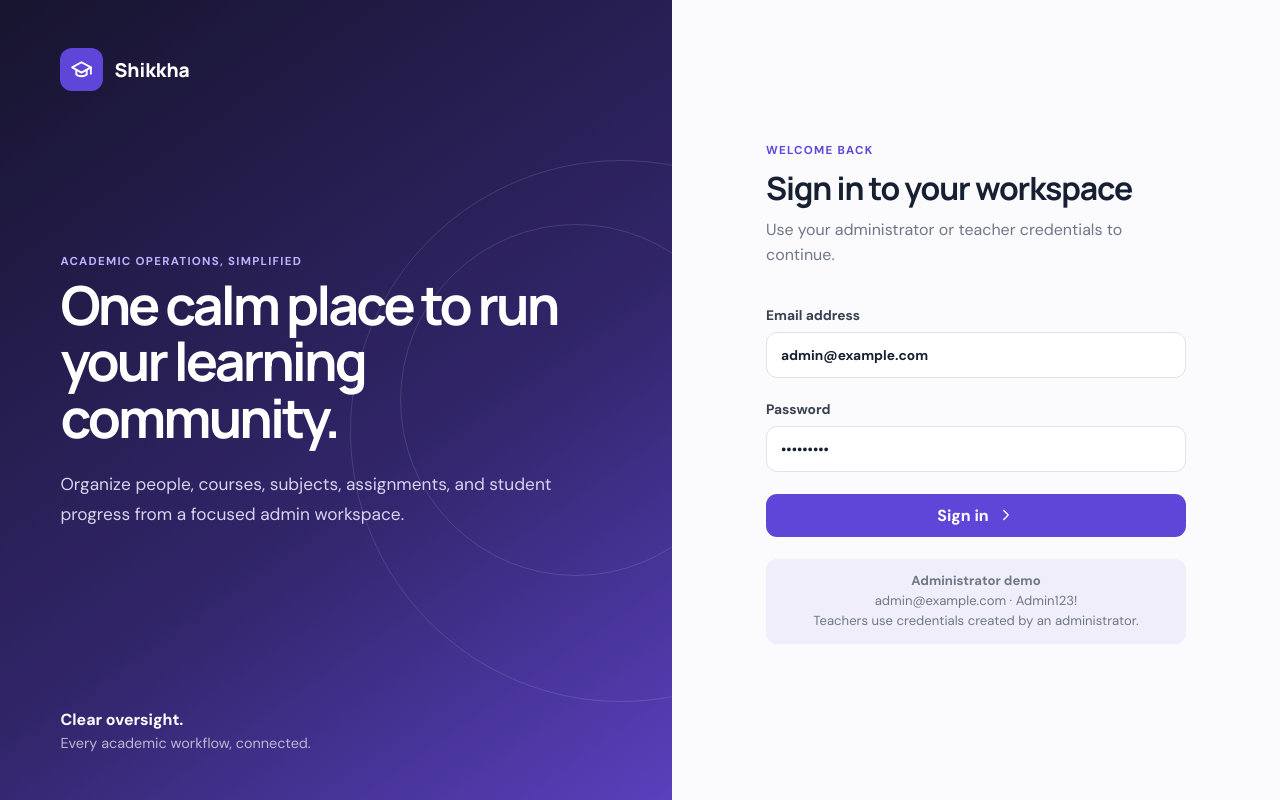
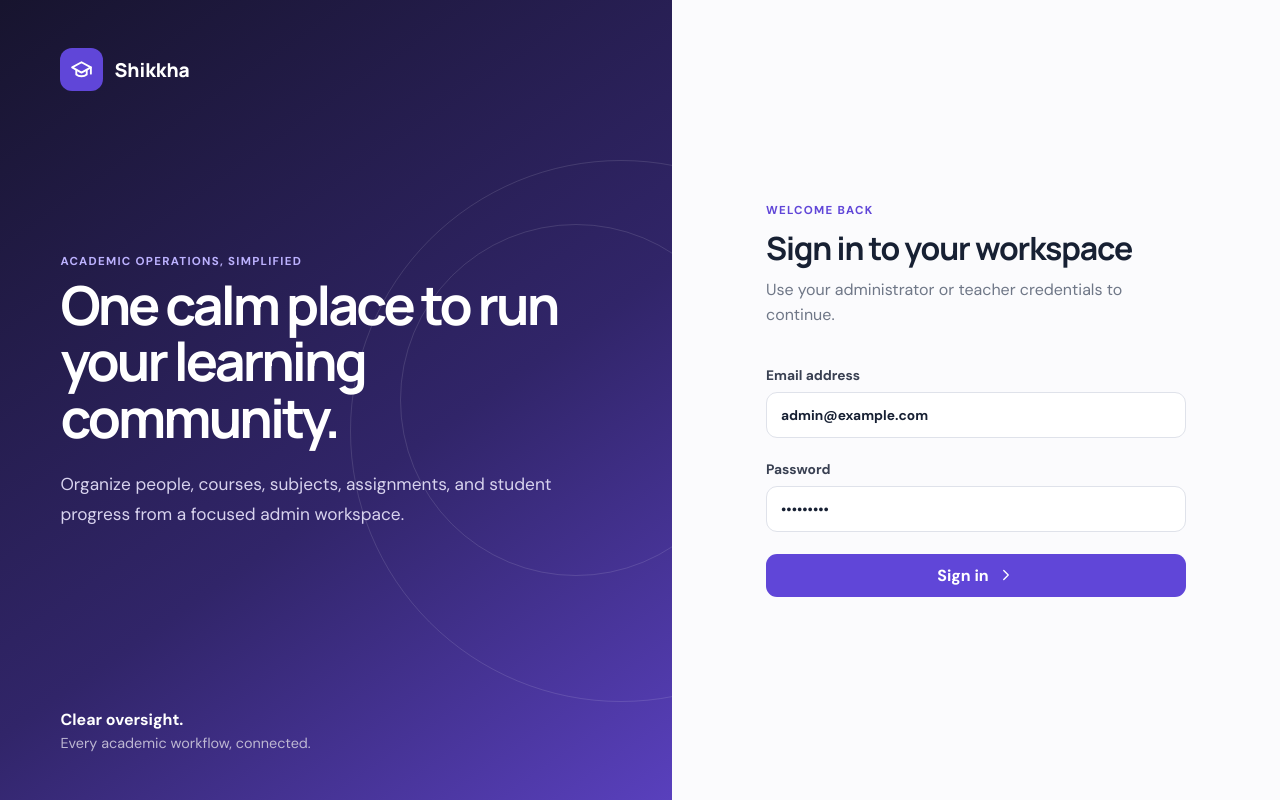
Before and after one commit to Ashik150/Assignment_Submission_management-system, a React (Vite) app in the folder Frontend/: page / in a window 1280 px wide. Built offline with nearby package versions, Linux system fonts and the light colour scheme; no server answers.

Commit message:
fix(frontend): remove demo credentials from login

```diff
--- a/Frontend/src/App.css
+++ b/Frontend/src/App.css
@@ -38,11 +38,10 @@
 .login-form-wrap { align-items: center; background: #fbfbfd; display: flex; justify-content: center; padding: 48px; }
 .login-card { display: flex; flex-direction: column; gap: 22px; max-width: 420px; width: 100%; }
 .login-card h2 { font-family: Manrope, sans-serif; font-size: 2rem; letter-spacing: -.035em; margin-bottom: 8px; }
-.login-card > div > p, .demo-note { color: var(--muted); line-height: 1.55; }
+.login-card > div > p { color: var(--muted); line-height: 1.55; }
 .login-card label { color: #394052; display: flex; flex-direction: column; font-size: .86rem; font-weight: 700; gap: 8px; }
 .login-card input { background: white; border: 1px solid #dfe2ea; border-radius: 11px; color: var(--ink); outline: none; padding: 13px 14px; transition: border .2s, box-shadow .2s; }
 .login-card input:focus { border-color: var(--primary); box-shadow: 0 0 0 3px rgba(96,70,216,.12); }
-.demo-note { background: #f0eefb; border-radius: 11px; font-size: .82rem; padding: 12px 14px; text-align: center; }
 
 .admin-app { background: var(--canvas); display: flex; min-height: 100vh; }
 .sidebar { background: var(--sidebar); color: white; display: flex; flex-direction: column; height: 100vh; padding: 28px 20px 20px; position: fixed; width: 260px; z-index: 30; }
--- a/Frontend/src/pages/LoginPage.tsx
+++ b/Frontend/src/pages/LoginPage.tsx
@@ -55,7 +55,6 @@ export function LoginPage({ onAuthenticated }: LoginPageProps) {
           <button className="primary-button wide" disabled={submitting} type="submit">
             {submitting ? 'Signing in…' : 'Sign in'} <Icon name="arrow" size={18} />
           </button>
-          <p className="demo-note"><strong>Administrator demo</strong><br />admin@example.com · Admin123!<br /><span>Teachers use credentials created by an administrator.</span></p>
         </form>
       </section>
     </main>
```
